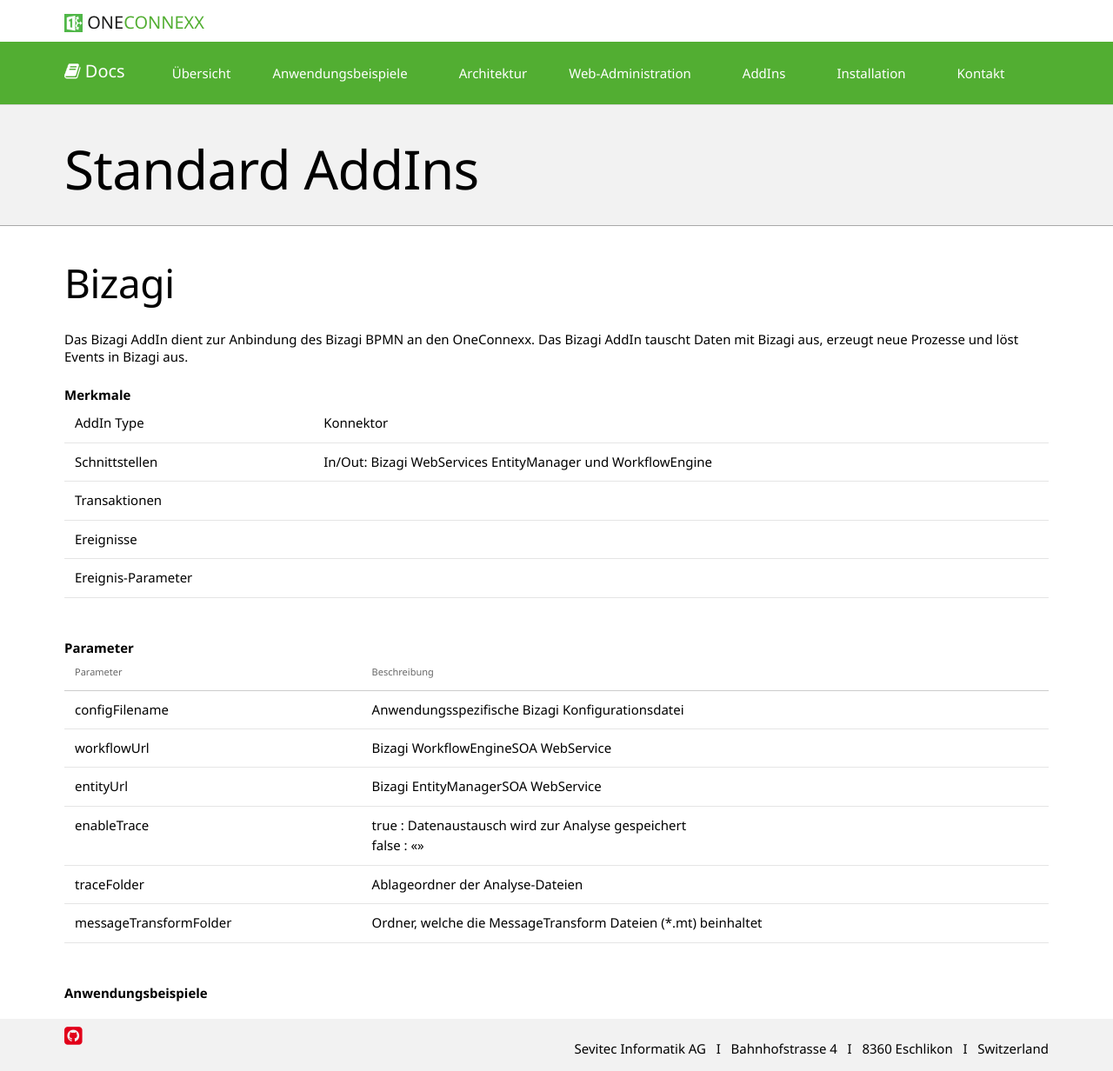
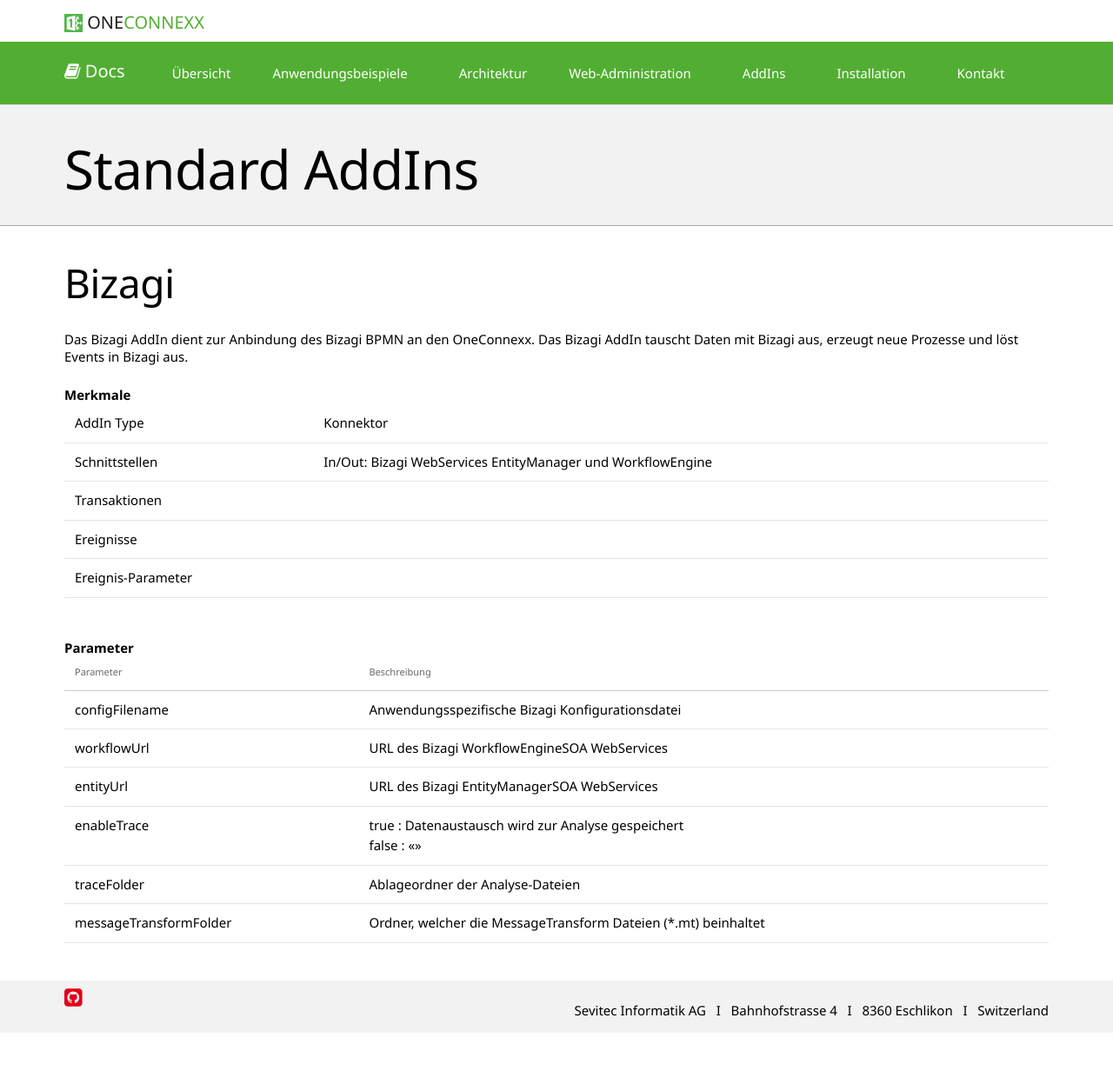
Before and after one commit to primesoft-group/oneconnexx-docs, a Jekyll site: the page built from _pages/addins/de/bizagi.md, in a window 1280 px wide. Shown: the whole page at 87% size. Built offline with Jekyll 4.4.1, drawn with Linux system fonts in a browser that asks for light colours; nearby versions of some CDN libraries; some web fonts are replaced; after the commit the page ends 1188 px from its top, so only the background shows below that.

Commit message:
Update bizagi.md

```diff
--- a/_pages/addins/de/bizagi.md
+++ b/_pages/addins/de/bizagi.md
@@ -24,11 +24,11 @@
 | Parameter | Beschreibung |
 | --- | --- |
 | configFilename | Anwendungsspezifische Bizagi Konfigurationsdatei |
-| workflowUrl | Bizagi WorkflowEngineSOA WebService |
-| entityUrl | Bizagi EntityManagerSOA WebService |
+| workflowUrl | URL des Bizagi WorkflowEngineSOA WebServices |
+| entityUrl | URL des Bizagi EntityManagerSOA WebServices |
 | enableTrace| true	: Datenaustausch wird zur Analyse gespeichert<br/> false : «»
 | traceFolder | Ablageordner der Analyse-Dateien |
-| messageTransformFolder | Ordner, welche die MessageTransform Dateien (*.mt) beinhaltet |
+| messageTransformFolder | Ordner, welcher die MessageTransform Dateien (*.mt) beinhaltet |
 
 
-__Anwendungsbeispiele__
+<!-- __Anwendungsbeispiele__ -->
```
